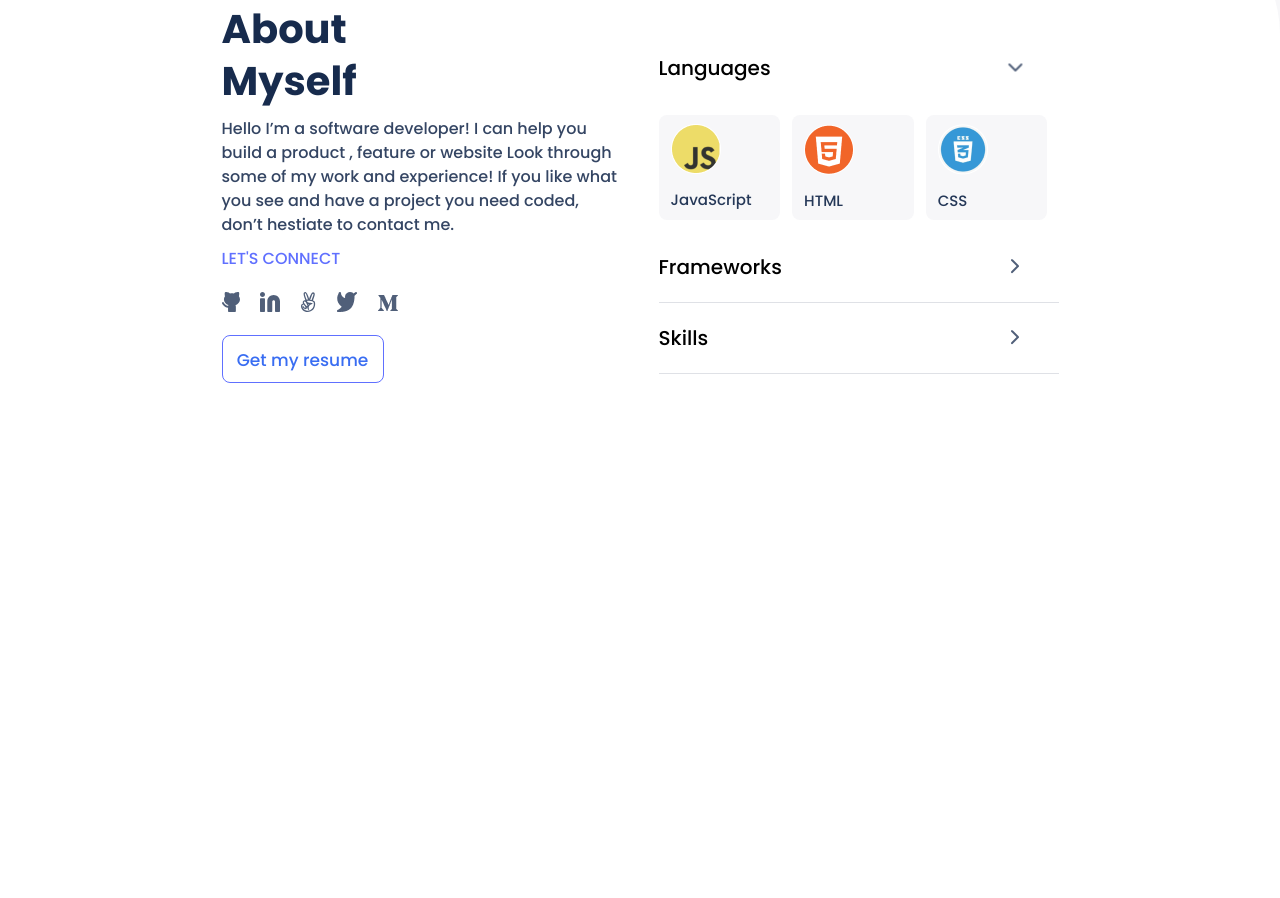
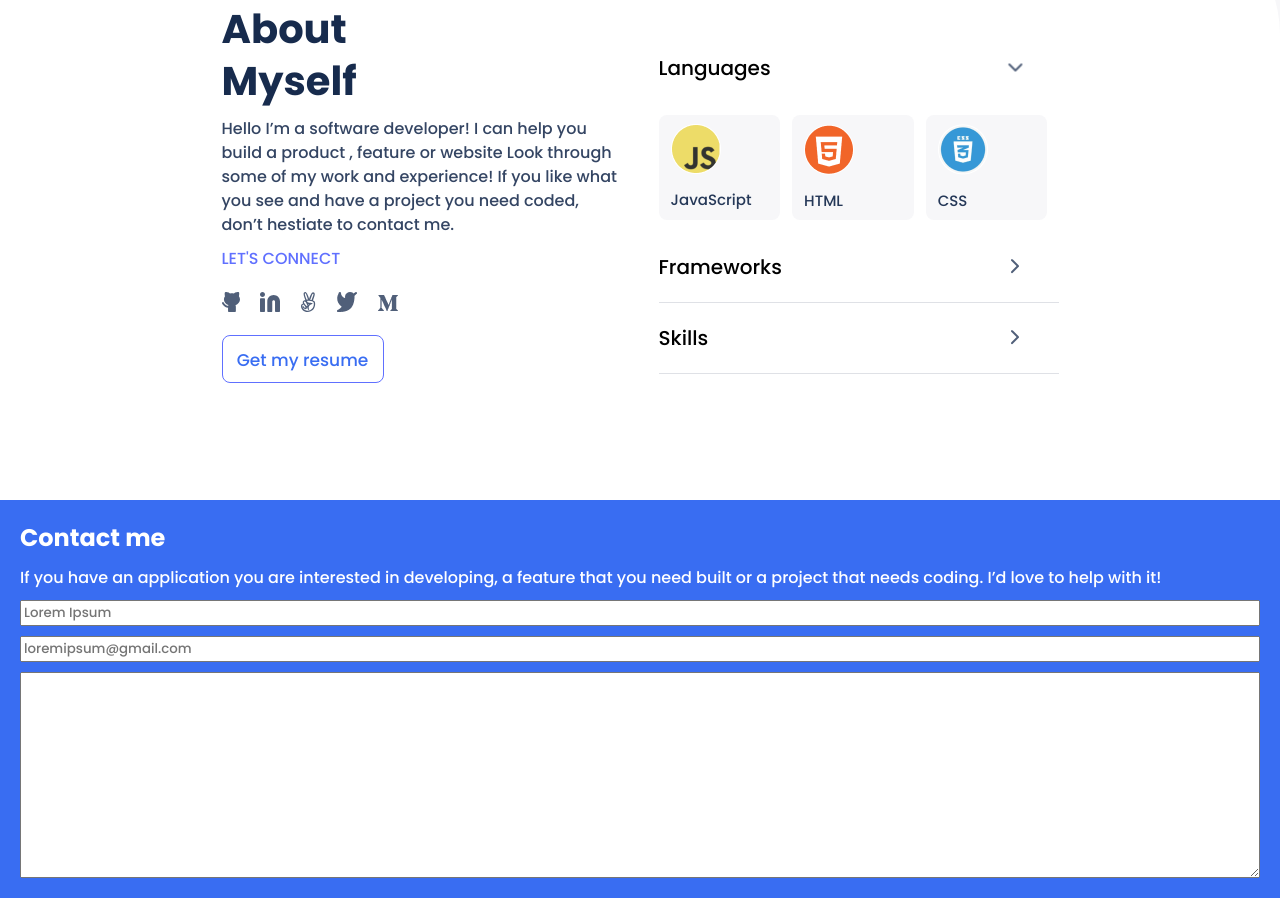
Before and after one commit to gergitokusse/Portfolio, a website: page index.html in a window 1280 px wide. Shown: the part 2804-3702 px from the top of the page. Before the commit the page ends 3304 px from the top, so only its background shows below. Drawn offline with Linux system fonts and the light colour scheme.

Commit message:
add contact form

```diff
--- a/index.html
+++ b/index.html
@@ -266,6 +266,17 @@
         </li>
       </ul>
     </section>
+    <section class="contact-me">
+      <h1 class="grid-item grid-item-header">Contact me</h1>
+      <p>If you have an application you are interested in developing, a feature that you need built or a project that needs coding. I’d love to help with it!</p>
+
+        <input class="grid-item" type="text" placeholder="Lorem Ipsum">
+
+        <input class="grid-item" type="email" placeholder="loremipsum@gmail.com">
+
+        <textarea class="grid-item"  name="" id="" cols="23" rows="10"></textarea>
+
+    </section>
   </div>
 </body>
 </html>
--- a/style.css
+++ b/style.css
@@ -32,6 +32,15 @@ body {
 .icon {
   width: 8px;
   height: 8px;
+}
+.contact-me{
+  display: flex;
+  background-color: #396df2;
+  flex-direction: column;
+  justify-items: center;
+  color: white;
+  grid-gap: 10px;
+  padding: 20px;
 }
 
 .bg-n-300 {
```
